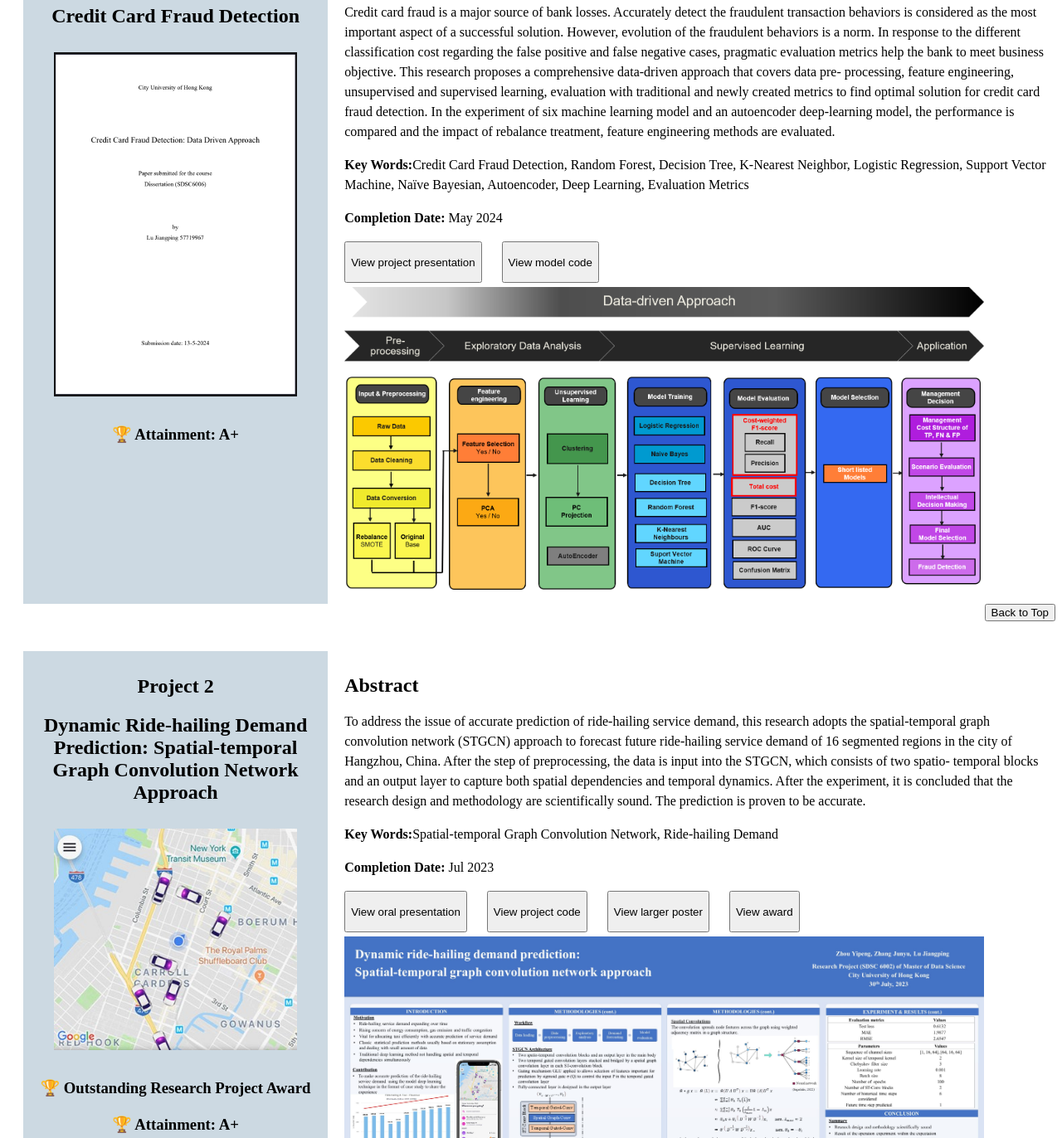
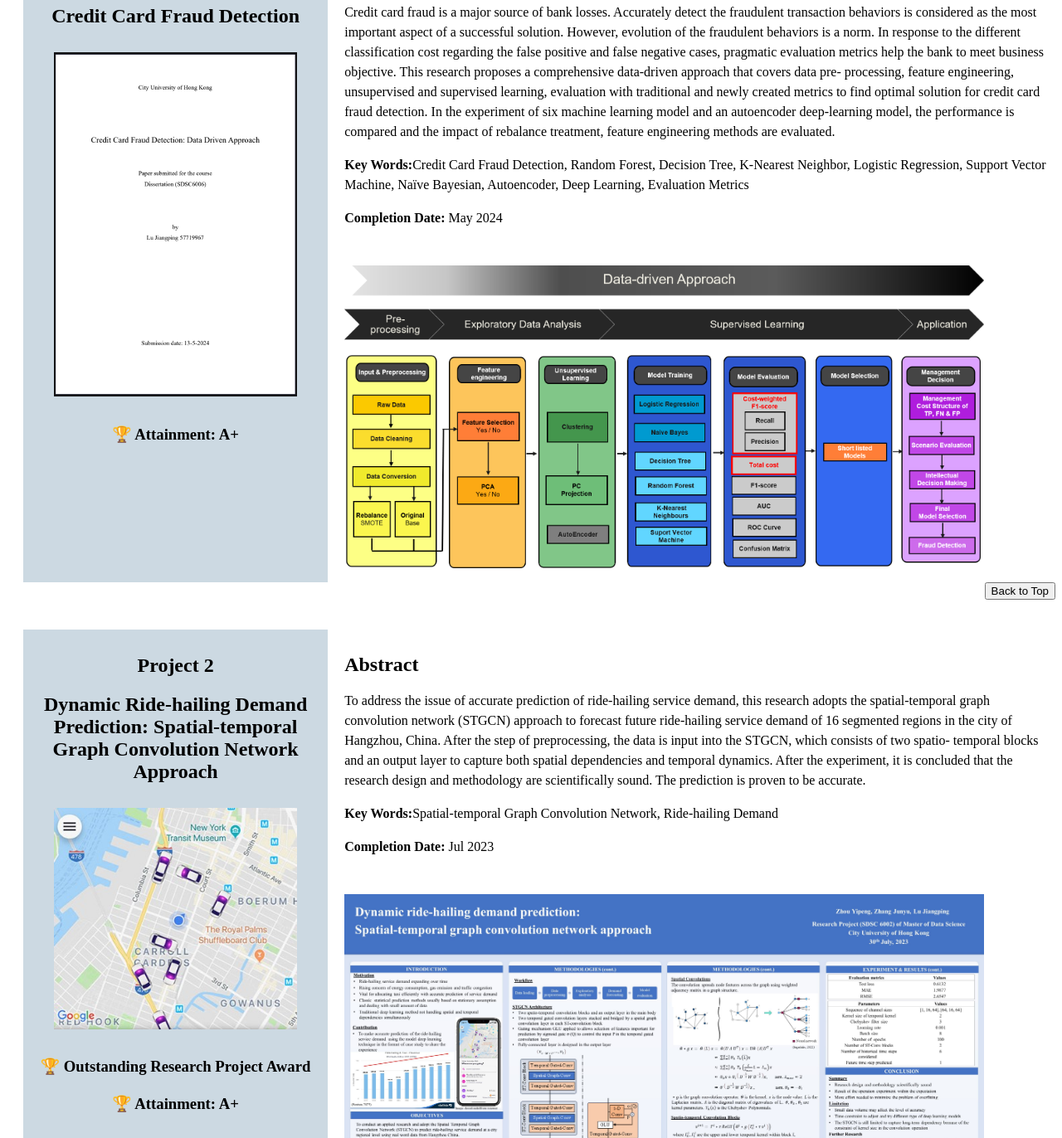
Before and after one commit to Virginia-JP/MyFirstWebsite, a plain HTML site: page publication&projects/index.html in a window 1280 px wide. Shown: the part 3695-5067 px from the top of the page at 83% size. Drawn offline with Linux system fonts and the light colour scheme.

Commit message:
Remove hidden message

```diff
--- a/publication&projects/index.html
+++ b/publication&projects/index.html
@@ -14,9 +14,6 @@
     <nav class="navigation">
        <h4>
         <a href="/MyFirstWebsite/index.html">HOME</a> |
-        <!--<a href="/MyFirstWebsite/resume/index.html">RESUME</a> |-->
-        <!--<a href="/MyFirstWebsite/socialservice/index.html">SOCIAL SERVICE</a> |
-        <a href="/MyFirstWebsite/hobby/index.html">HOBBY</a> |-->
         <a href="/MyFirstWebsite/contact/index.html">CONTACT</a>
        </h4>
    </nav>
@@ -156,8 +153,8 @@
             <p> Credit card fraud is a major source of bank losses. Accurately detect the fraudulent transaction behaviors is considered as the most important aspect of a successful solution. However, evolution of the fraudulent behaviors is a norm. In response to the different classification cost regarding the false positive and false negative cases, pragmatic evaluation metrics help the bank to meet business objective. This research proposes a comprehensive data-driven approach that covers data pre- processing, feature engineering, unsupervised and supervised learning, evaluation with traditional and newly created metrics to find optimal solution for credit card fraud detection. In the experiment of six machine learning model and an autoencoder deep-learning model, the performance is compared and the impact of rebalance treatment, feature engineering methods are evaluated.</p>
             <p><b>Key Words:</b>Credit Card Fraud Detection, Random Forest, Decision Tree, K-Nearest Neighbor, Logistic Regression, Support Vector Machine, Naïve Bayesian, Autoencoder, Deep Learning, Evaluation Metrics</p>
             <p><b>Completion Date:</b> May 2024</p>
-            <button><p><a href="https://drive.google.com/file/d/1NavnQTjkDjHX0triCYn7MYzMvezDWs54/view?usp=sharing">View project presentation</a></p></button><span></span>
-            <button><p><a href="https://drive.google.com/drive/folders/1sRVQEQEgkJvafCpAIwQU_OG3cCuRvztw?usp=drive_link">View model code</a></p></button>
+            <!--<button><p><a href="https://drive.google.com/file/d/1NavnQTjkDjHX0triCYn7MYzMvezDWs54/view?usp=sharing">View project presentation</a></p></button><span></span>
+            <button><p><a href="https://drive.google.com/drive/folders/1sRVQEQEgkJvafCpAIwQU_OG3cCuRvztw?usp=drive_link">View model code</a></p></button>-->
             <br><img src="/MyFirstWebsite/asset/Fraud Detection.png" width="90%">
         </div>
 
@@ -188,10 +185,10 @@
             <p> To address the issue of accurate prediction of ride-hailing service demand, this research adopts the spatial-temporal graph convolution network (STGCN) approach to forecast future ride-hailing service demand of 16 segmented regions in the city of Hangzhou, China. After the step of preprocessing, the data is input into the STGCN, which consists of two spatio- temporal blocks and an output layer to capture both spatial dependencies and temporal dynamics. After the experiment, it is concluded that the research design and methodology are scientifically sound.  The prediction is proven to be accurate.</p>
             <p><b>Key Words:</b>Spatial-temporal Graph Convolution Network, Ride-hailing Demand </p>
             <p><b>Completion Date:</b> Jul 2023</p>
-            <button><p><a href="https://drive.google.com/file/d/1kt9ecgiQaMJclL3QULMdfW2tFDh7fwOq/view?usp=sharing">View oral presentation</a></p></button><span></span>
+            <!--<button><p><a href="https://drive.google.com/file/d/1kt9ecgiQaMJclL3QULMdfW2tFDh7fwOq/view?usp=sharing">View oral presentation</a></p></button><span></span>
             <button><p><a href="https://drive.google.com/file/d/1L3_v5aVNzoqY7pkTkaIA3vFbQ1iX7vv7/view?usp=sharing">View project code</a></p></button><span></span>
             <button><p><a href="/MyFirstWebsite/asset/PosterPresentations_6002_final.jpg">View larger poster</a></p></button><span></span>
-            <button><p><a href="/MyFirstWebsite/asset/Outstanding Research Award-small.jpg">View award</a></p></button>
+            <button><p><a href="/MyFirstWebsite/asset/Outstanding Research Award-small.jpg">View award</a></p></button>-->
             <br><img src="/MyFirstWebsite/asset/PosterPresentations_6002_final.jpg" width="90%">
         </div>
 
@@ -233,7 +230,7 @@
             <p>F - Transformer-based deep learning model</p>
             <p><b>Key Words:</b> Sentiment Detection, NLP, BERT, SVM, Decision Tree, XGBoost, Naïve Bayes</p>
             <p><b>Completion Date:</b> Oct 2024</p>
-            <button><p><a href="https://colab.research.google.com/drive/1H6-ny6Vpy5dynDwVZJt_plIWsTa3fHki#scrollTo=fC_kzE-sbDbw">View project code</a></p></button>
+            <!--<button><p><a href="https://colab.research.google.com/drive/1H6-ny6Vpy5dynDwVZJt_plIWsTa3fHki#scrollTo=fC_kzE-sbDbw">View project code</a></p></button>-->
             <div>
                 <img src="/MyFirstWebsite/asset/NLP project experiment result.png" width="40%" height=160px></h2>
                 <img src="/MyFirstWebsite/asset/word frequency.png" width="40%" height=160px></h2>
@@ -318,7 +315,6 @@
             <div class="content_img_PR">
                 <h2>Project 6</h2>
                 <h2>MySQL Data Analysis</h2>
-                <!--<img src="/MyFirstWebsite/asset/Sales.jpeg" alt="Project 5 Image" width="80%">-->
                 <img src="/MyFirstWebsite/asset/MySQL image.png" width="80%">
             </div>
 
@@ -381,7 +377,6 @@
         <div class="content_img_PR">
             <h2>Project 7</h2>
             <h2>Azure Machine Learning</h2>
-            <!--<img src="/MyFirstWebsite/asset/Sales.jpeg" alt="Project 5 Image" width="80%">-->
             <img src="/MyFirstWebsite/asset/Azure.jpg" width="80%">
         </div>
 
```
